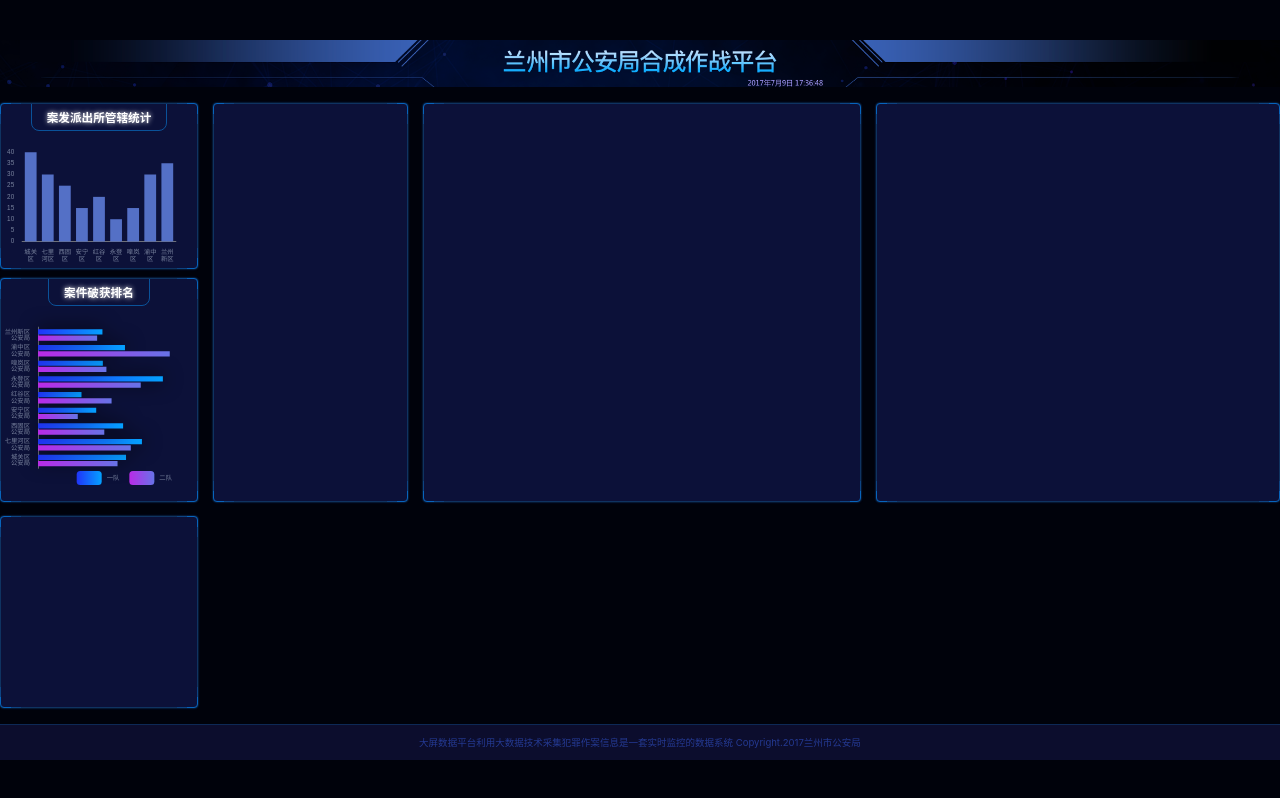
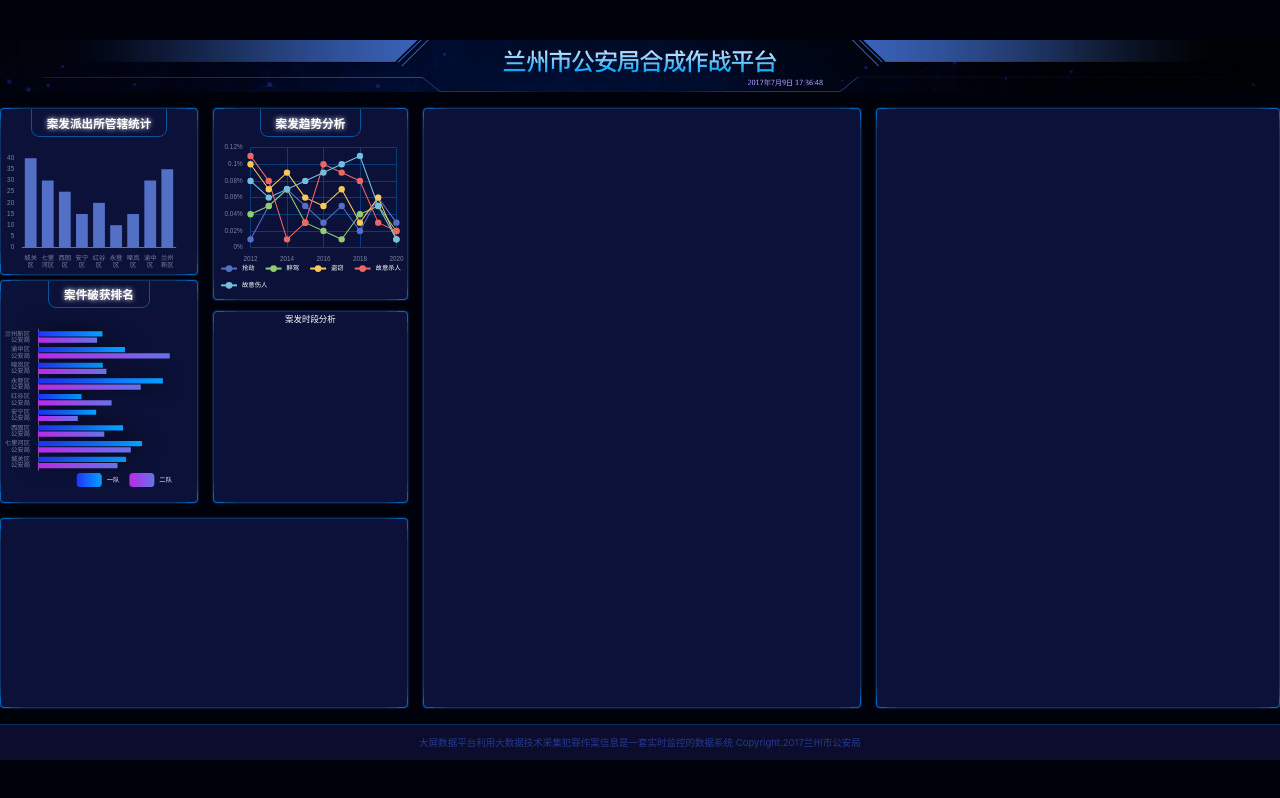
Before and after one commit to tq13111/dataVisualization, a React (Vite) app: page /#/ in a window 1280 px wide. Built offline with nearby package versions, Linux system fonts and the light colour scheme.

Commit message:
完成第三个chart

```diff
--- a/src/constant/option.ts
+++ b/src/constant/option.ts
@@ -2,7 +2,7 @@ import {baseChartOptions} from './baseChartOptions';
 import {createEchartsOptions} from '../shared/create-echarts-options';
 import px from '../shared/px';
 import * as  echarts from 'echarts';
-import { EChartsOption } from 'echarts';
+import {EChartsOption} from 'echarts';
 
 
 export const option1 = createEchartsOptions({
@@ -31,7 +31,7 @@ export const option1 = createEchartsOptions({
     data: [40, 30, 25, 15, 20, 10, 15, 30, 35]
   }]
 });
-export const option2: EChartsOption = createEchartsOptions({
+export const option2 = createEchartsOptions({
   ...baseChartOptions,
   grid: {
     x: px(70),
@@ -43,9 +43,7 @@ export const option2: EChartsOption = createEchartsOptions({
     data: ['一队', '二队'],
     right: 20,
     bottom: 10,
-    textStyle: {
-      color: '#79839E'
-    }
+    textStyle: {color: 'white'},
   },
   xAxis: {
     show: false
@@ -64,18 +62,18 @@ export const option2: EChartsOption = createEchartsOptions({
     {
       name: '一队',
       type: 'bar',
-      itemStyle:{
-        normal:{
-          color:new echarts.graphic.LinearGradient(0,0,1,0,[{
-            offset:0,
-            color:'#2034f9'
-          },{
-            offset:1,
-            color:'#04a1ff'
+      itemStyle: {
+        normal: {
+          color: new echarts.graphic.LinearGradient(0, 0, 1, 0, [{
+            offset: 0,
+            color: '#2034f9'
+          }, {
+            offset: 1,
+            color: '#04a1ff'
           }
           ]),
-          showColor:'rgba(0,0,0,0.4)',
-          shadowBlur:20
+          showColor: 'rgba(0,0,0,0.4)',
+          shadowBlur: 20
         }
       },
       data: [664, 784, 642, 439, 328, 942, 489, 656, 486]
@@ -83,14 +81,14 @@ export const option2: EChartsOption = createEchartsOptions({
     {
       name: '二队',
       type: 'bar',
-      itemStyle:{
-        normal:{
-          color:new echarts.graphic.LinearGradient(0,0,1,0,[{
-            offset:0,
-            color:'#b92ae8'
-          },{
-            offset:1,
-            color:'#6773e7'
+      itemStyle: {
+        normal: {
+          color: new echarts.graphic.LinearGradient(0, 0, 1, 0, [{
+            offset: 0,
+            color: '#b92ae8'
+          }, {
+            offset: 1,
+            color: '#6773e7'
           }
           ])
         }
@@ -99,3 +97,68 @@ export const option2: EChartsOption = createEchartsOptions({
     }
   ]
 });
+export const option3 = createEchartsOptions({
+    legend: {
+      bottom: px(10),
+      textStyle: {color: 'white'},
+      itemWidth: px(30),
+      itemHeight: px(16)
+    },
+    grid: {
+      x: px(20),
+      x2: px(20),
+      y: px(20),
+      y2: px(70),
+      containLabel: true
+    },
+    xAxis: {
+      type: 'category',
+      boundaryGap: false,
+      data: [2012, 2013, 2014, 2015, 2016, 2017, 2018, 2019, 2020],
+      splitLine: {show: true, lineStyle: {color: '#073E78'}},
+      axisTick: {show: false},
+      axisLine: {show: false},
+    },
+    yAxis: {
+      type: 'value',
+      splitLine: {lineStyle: {color: '#073E78'}},
+      axisLabel: {
+        formatter(val) {
+          return val / 100 + '%';
+        }
+      }
+    },
+    series: [
+      {
+        name: '抢劫',
+        type: 'line',
+        data: [1,5, 7, 5, 3, 5, 2,6, 3]
+      },
+      {
+        name: '醉驾',
+        type: 'line',
+        data: [4, 5, 7, 3, 2, 1, 4, 5, 2]
+      },
+      {
+        name: '盗窃',
+        type: 'line',
+        data: [10, 7, 9, 6, 5, 7, 3, 6, 1]
+      },
+      {
+        name: '故意杀人',
+        type: 'line',
+        data: [11, 8, 1, 3, 10, 9,8, 3, 2]
+      },
+      {
+        name: '故意伤人',
+        type: 'line',
+        data: [8, 6, 7, 8, 9, 10, 11, 5, 1]
+      }
+    ].map(obj => ({
+      ...obj,
+      symbol: 'circle',
+      symbolSize: px(12),
+      lineStyle: {width: px(2)}
+    }))
+  }
+);
--- a/src/pages/home.scss
+++ b/src/pages/home.scss
@@ -66,12 +66,36 @@
 
     > .section1 {
       grid-area: box1;
+      display: flex;
+      flex-direction: column;
+      justify-content: space-between;
+    }
 
-      > .管辖统计, .破获排名 {
+    > .section2 {
+      grid-area: box2;
+      display: flex;
+      flex-direction: column;
+      justify-content: space-between;
+    }
+
+    > .section3 {
+      grid-area: box3;
+    }
+
+    > .section4 {
+      grid-area: box4;
+    }
+
+    > .section5 {
+      grid-area: box5;
+    }
+
+    .管辖统计, .破获排名, .趋势分析 ,{
       height: px(315);
       display: flex;
       flex-direction: column;
       align-items: center;
+      justify-content: space-between;
 
       > h2 {
         margin-top: -1px;
@@ -89,26 +113,15 @@
       }
     }
 
-      > .破获排名 {
+    .破获排名 {
       height: px(423);
-        margin-top: px(16);
     }
 
-      > .section2 {
-        grid-area: box2;
+    .趋势分析, {
+      height: px(363);
     }
-
-      > .section3 {
-        grid-area: box3;
-      }
-
-      > .section4 {
-        grid-area: box4;
-      }
-
-      > .section5 {
-        grid-area: box5;
+    .时段分析{
+      height: px(363);
     }
   }
 }
-}
--- a/src/pages/home.tsx
+++ b/src/pages/home.tsx
@@ -2,7 +2,7 @@ import React from 'react';
 import './home.scss';
 import headerBg from '../images/header.png';
 import Chart from '../components/Chart';
-import {option1,option2} from '../constant/option';
+import {option1, option2, option3} from '../constant/option';
 
 export const Home = () => {
   return (
@@ -19,8 +19,15 @@ export const Home = () => {
             <Chart option={option2}/>
           </div>
         </section>
-        <section className="border section2">
-
+        <section className=" section2">
+          <div className="border 趋势分析">
+            <h2>案发趋势分析</h2>
+            <Chart option={option3}/>
+          </div>
+          <div className="border 时段分析">
+            <h2>案发时段分析</h2>
+            <Chart option={option3}/>
+          </div>
         </section>
         <section className="border section3"></section>
         <section className="border section4"></section>
--- a/src/shared/_helper.scss
+++ b/src/shared/_helper.scss
@@ -1,5 +1,6 @@
 @function px($n) {
   @return $n / 2420 * 100rem;
 }
+
 $blue: #002866;
 $font-hei: -apple-system, "Noto Sans", "Helvetica Neue", Helvetica, "Nimbus Sans L", Arial, "Liberation Sans", "PingFang SC", "Hiragino Sans GB", "Noto Sans CJK SC", "Source Han Sans SC", "Source Han Sans CN", "Microsoft YaHei", "Wenquanyi Micro Hei", "WenQuanYi Zen Hei", "ST Heiti", SimHei, "WenQuanYi Zen Hei Sharp", sans-serif;
```
Lines whose indentation alone changed are shown as unchanged.
